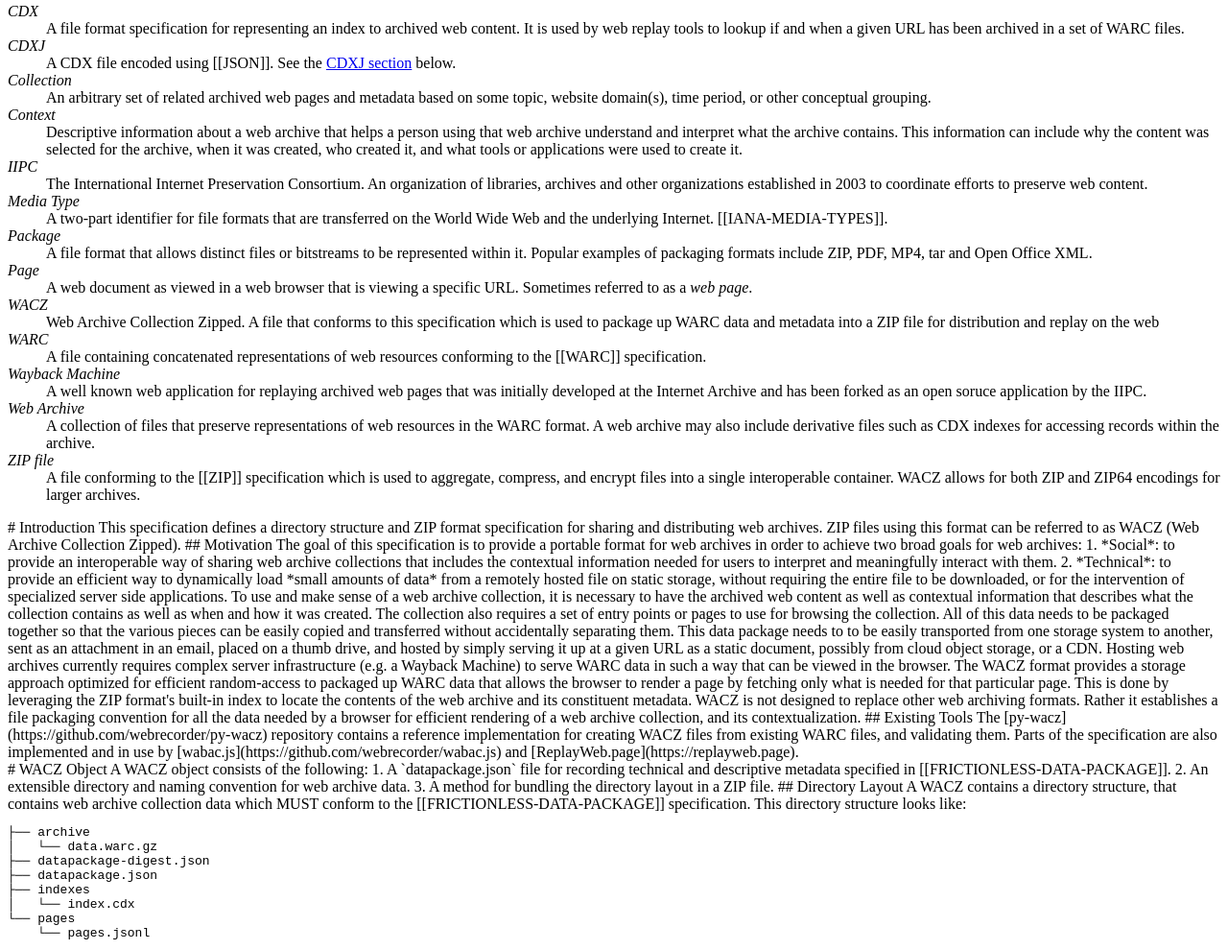
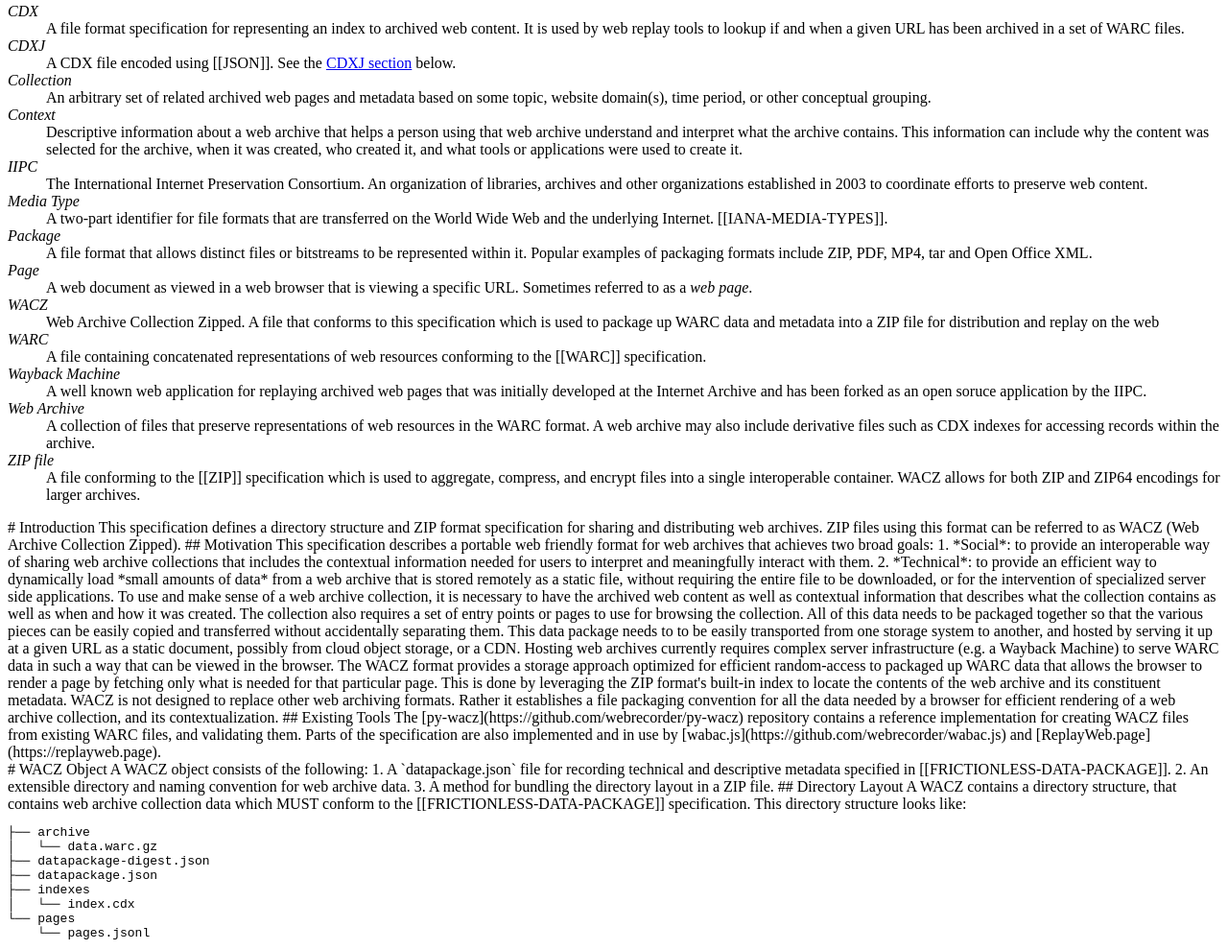
Before and after one commit to webrecorder/specs, a plain HTML site: page 1.2.0/index.html in a window 1280 px wide. Shown: the part 178-1168 px from the top of the page at 96% size. Drawn offline with Linux system fonts and the light colour scheme.

Commit message:
small wording changes, and reformatting markdown whitespace

```diff
--- a/1.2.0/index.html
+++ b/1.2.0/index.html
@@ -205,42 +205,43 @@ Zipped).
 
 ## Motivation
 
-The goal of this specification is to provide a portable format for
-<a>web archives</a> in order to achieve two broad goals for web archives:
+This specification describes a portable web friendly format for
+<a>web archives</a> that achieves two broad goals:
 
 1. *Social*: to provide an interoperable way of sharing web archive
-<a>collections</a> that includes the <a>contextual information</a> needed
+   <a>collections</a> that includes the <a>contextual information</a> needed
    for users to interpret and meaningfully interact with them.
 
 2. *Technical*: to provide an efficient way to dynamically load
-   *small amounts of data* from a remotely hosted file
-   on static storage, without requiring the entire file
+   *small amounts of data* from a web archive that is stored
+   remotely as a static file, without requiring the entire file
    to be downloaded, or for the intervention of specialized
    server side applications.
 
 To use and make sense of a web archive collection, it is necessary to have the
-archived web content as well as <a>contextual information</a> that describes what the
-collection contains as well as when and how it was created. The collection also
-requires a set of entry points or <a>pages</a> to use for browsing the collection.
+archived web content as well as <a>contextual information</a> that describes
+what the collection contains as well as when and how it was created. The
+collection also requires a set of entry points or <a>pages</a> to use for
+browsing the collection.
 
-All of this data needs to be <a>packaged</a> together so that the various pieces can be
-easily copied and transferred without accidentally separating them. This data
-package needs to to be easily transported from one storage system to another,
-sent as an attachment in an email, placed on a thumb drive, and hosted by simply
-serving it up at a given URL as a static document, possibly from cloud object
-storage, or a CDN.
+All of this data needs to be <a>packaged</a> together so that the various pieces
+can be easily copied and transferred without accidentally separating them. This
+data package needs to to be easily transported from one storage system to
+another, and hosted by serving it up at a given URL as a static document,
+possibly from cloud object storage, or a CDN.
 
 Hosting web archives currently requires complex server infrastructure (e.g. a
 <a>Wayback Machine</a>) to serve <a>WARC</a> data in such a way that can be
 viewed in the browser. The <a>WACZ</a> format provides a storage approach
-optimized for efficient random-access to <a>packaged</a> up WARC data that allows
-the browser to render a page by fetching only what is needed for that
+optimized for efficient random-access to <a>packaged</a> up WARC data that
+allows the browser to render a page by fetching only what is needed for that
 particular page. This is done by leveraging the <a>ZIP</a> format's built-in
 index to locate the contents of the web archive and its constituent metadata.
 
 WACZ is not designed to replace other web archiving formats. Rather it
-establishes a file <a>packaging</a> convention for all the data needed by a browser for
-efficient rendering of a web archive collection, and its contextualization.
+establishes a file <a>packaging</a> convention for all the data needed by a
+browser for efficient rendering of a web archive collection, and its
+contextualization.
 
 ## Existing Tools
 
```
